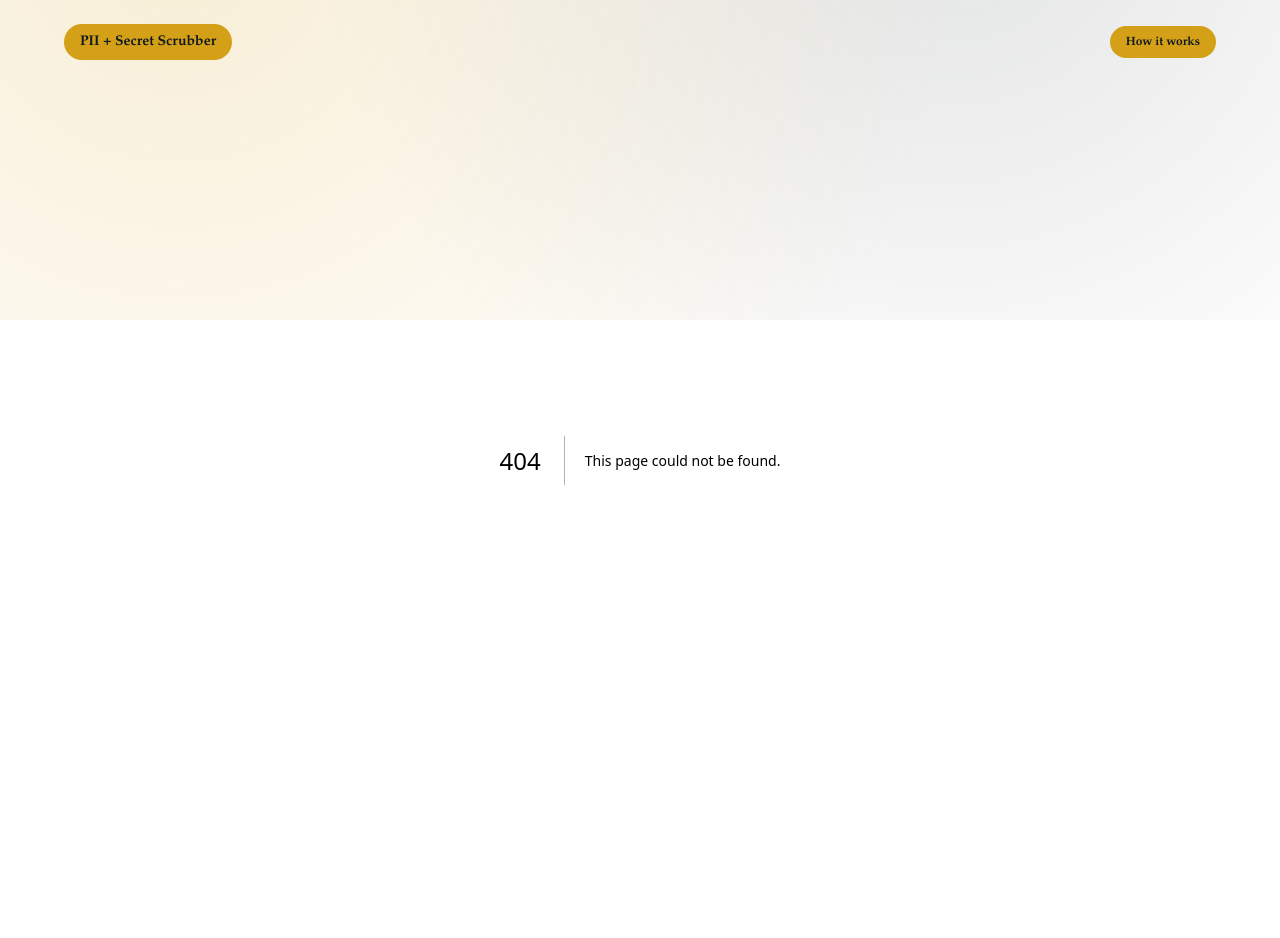
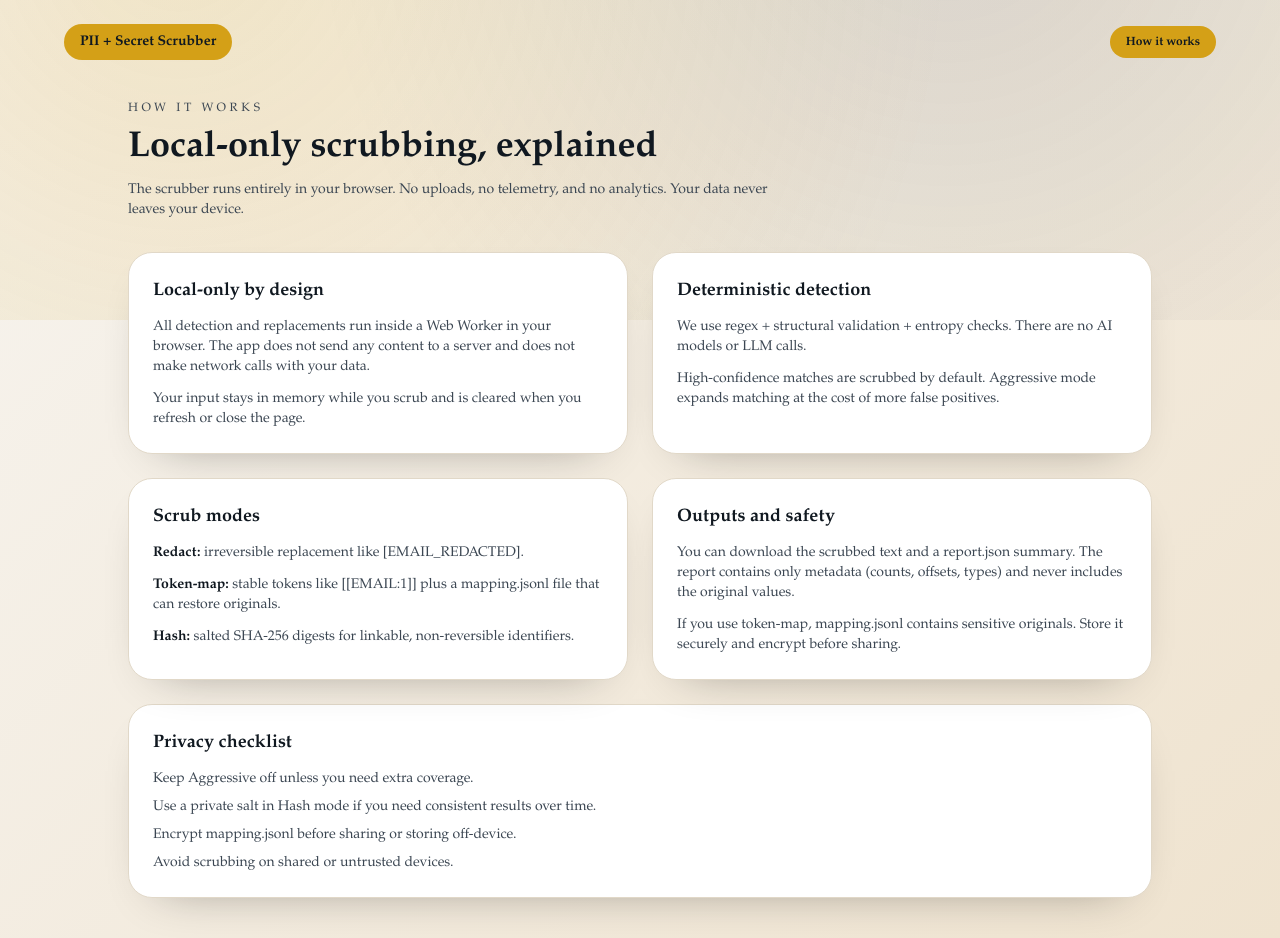
Before and after one commit to faheem-arif/pii-scrubber, a Next.js app in the folder apps/web/: page /how-it-works in a window 1280 px wide. Before the commit this address had no page. Before the commit the page ends 860 px from the top, so only its background shows below. Built offline with nearby package versions, Linux system fonts and the light colour scheme.

Commit message:
UI polish and copy updates

```diff
--- /dev/null
+++ b/apps/web/app/how-it-works/page.tsx
@@ -0,0 +1,89 @@
+export const metadata = {
+  title: "How it works | PII + Secret Scrubber",
+  description: "Learn how local-only scrubbing works and how your data stays private."
+};
+
+export default function HowItWorksPage() {
+  return (
+    <main className="relative z-10 px-6 py-10 md:px-12">
+      <section className="mx-auto max-w-5xl">
+        <header className="mb-8">
+          <p className="text-xs uppercase tracking-[0.3em] text-slate">How it works</p>
+          <h1 className="mt-3 text-3xl md:text-4xl font-semibold text-ink">
+            Local-only scrubbing, explained
+          </h1>
+          <p className="mt-3 text-sm text-slate max-w-2xl">
+            The scrubber runs entirely in your browser. No uploads, no telemetry, and no analytics.
+            Your data never leaves your device.
+          </p>
+        </header>
+
+        <div className="grid gap-6 md:grid-cols-2">
+          <section className="rounded-3xl border border-[var(--panel-border)] bg-[var(--panel)] p-6 shadow-soft">
+            <h2 className="text-lg font-semibold text-ink">Local-only by design</h2>
+            <p className="mt-3 text-sm text-slate">
+              All detection and replacements run inside a Web Worker in your browser. The app does not
+              send any content to a server and does not make network calls with your data.
+            </p>
+            <p className="mt-3 text-sm text-slate">
+              Your input stays in memory while you scrub and is cleared when you refresh or close the page.
+            </p>
+          </section>
+
+          <section className="rounded-3xl border border-[var(--panel-border)] bg-[var(--panel)] p-6 shadow-soft">
+            <h2 className="text-lg font-semibold text-ink">Deterministic detection</h2>
+            <p className="mt-3 text-sm text-slate">
+              We use regex + structural validation + entropy checks. There are no AI models or LLM calls.
+            </p>
+            <p className="mt-3 text-sm text-slate">
+              High-confidence matches are scrubbed by default. Aggressive mode expands matching at the
+              cost of more false positives.
+            </p>
+          </section>
+        </div>
+
+        <div className="mt-6 grid gap-6 md:grid-cols-2">
+          <section className="rounded-3xl border border-[var(--panel-border)] bg-[var(--panel)] p-6 shadow-soft">
+            <h2 className="text-lg font-semibold text-ink">Scrub modes</h2>
+            <div className="mt-3 space-y-3 text-sm text-slate">
+              <p>
+                <span className="font-semibold text-ink">Redact:</span> irreversible replacement like
+                [EMAIL_REDACTED].
+              </p>
+              <p>
+                <span className="font-semibold text-ink">Token-map:</span> stable tokens like [[EMAIL:1]]
+                plus a mapping.jsonl file that can restore originals.
+              </p>
+              <p>
+                <span className="font-semibold text-ink">Hash:</span> salted SHA-256 digests for linkable,
+                non-reversible identifiers.
+              </p>
+            </div>
+          </section>
+
+          <section className="rounded-3xl border border-[var(--panel-border)] bg-[var(--panel)] p-6 shadow-soft">
+            <h2 className="text-lg font-semibold text-ink">Outputs and safety</h2>
+            <p className="mt-3 text-sm text-slate">
+              You can download the scrubbed text and a report.json summary. The report contains only
+              metadata (counts, offsets, types) and never includes the original values.
+            </p>
+            <p className="mt-3 text-sm text-slate">
+              If you use token-map, mapping.jsonl contains sensitive originals. Store it securely and
+              encrypt before sharing.
+            </p>
+          </section>
+        </div>
+
+        <section className="mt-6 rounded-3xl border border-[var(--panel-border)] bg-[var(--panel)] p-6 shadow-soft">
+          <h2 className="text-lg font-semibold text-ink">Privacy checklist</h2>
+          <ul className="mt-3 space-y-2 text-sm text-slate">
+            <li>Keep Aggressive off unless you need extra coverage.</li>
+            <li>Use a private salt in Hash mode if you need consistent results over time.</li>
+            <li>Encrypt mapping.jsonl before sharing or storing off-device.</li>
+            <li>Avoid scrubbing on shared or untrusted devices.</li>
+          </ul>
+        </section>
+      </section>
+    </main>
+  );
+}
```
